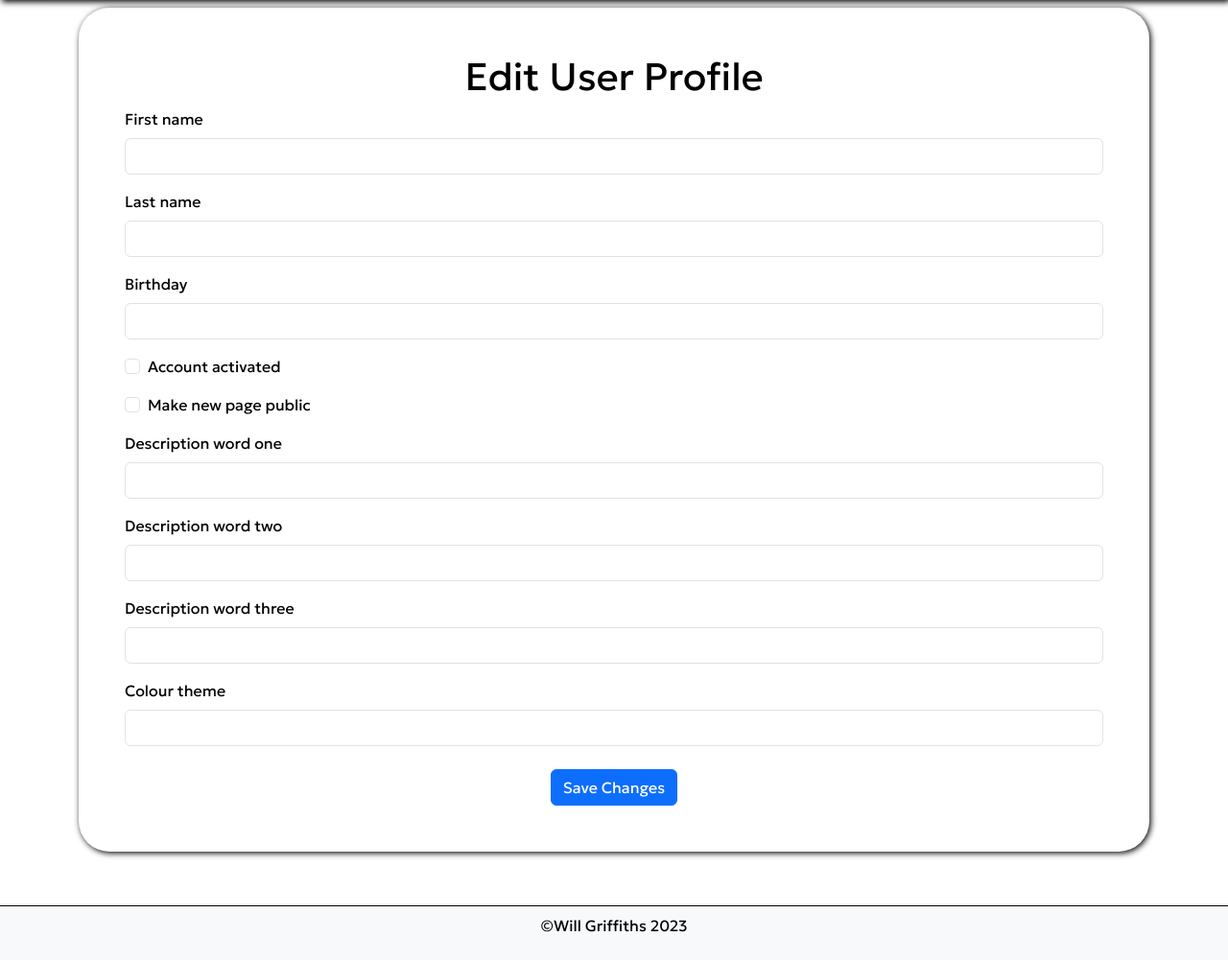
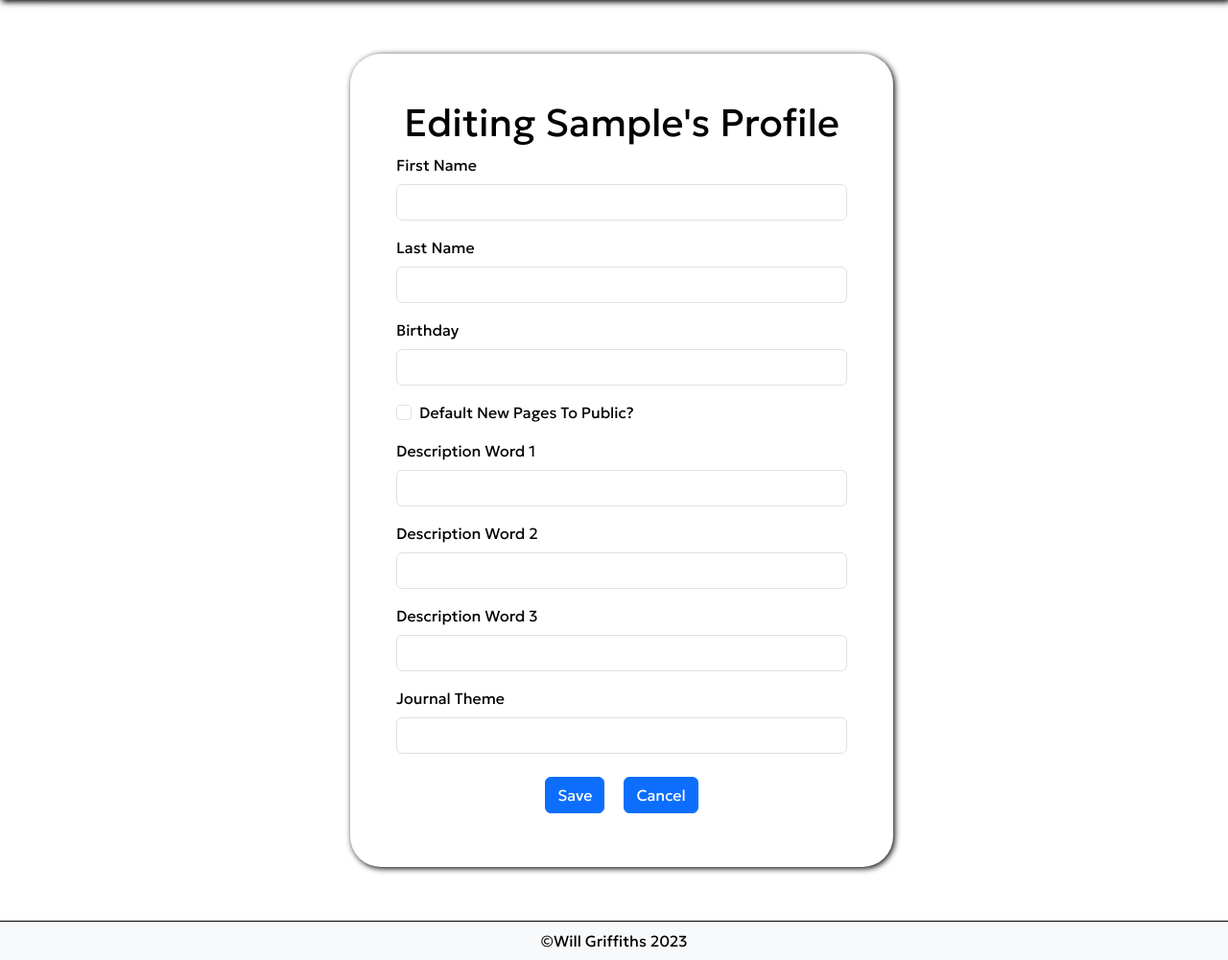
Before and after one commit to Will-Griffiths-Ireland/Journee, a Django app: page /addprofile/1/ in a window 1280 px wide. Shown: the part 97-1098 px from the top of the page at 96% size. Before the commit the page ends 1069 px from the top, so only its background shows below. Run offline with Django 4.2, Linux system fonts and the light colour scheme; the visitor is signed in with stand-in values (Sample User, id 1); some web fonts are replaced.

Commit message:
Create - Custom Profile view

```diff
--- a/journal/forms.py
+++ b/journal/forms.py
@@ -37,7 +37,7 @@ class JournalForm(forms.ModelForm):
         labels = {
             'title': 'Title',
             'content': 'Journal Entry',
-            'is_public': 'Share With Others?',
+            'is_public': 'Make Page Public?',
             'self_image': 'Selfie',
             'day_image': 'Photo Of The Day'
         }
@@ -52,18 +52,19 @@ class ProfileForm(forms.ModelForm):
         fields = ['first_name',
                   'last_name',
                   'birthday',
-                  'account_activated',
                   'make_new_page_public',
                   'description_word_one',
                   'description_word_two',
                   'description_word_three',
                   'colour_theme'
                   ]
-        # labels = {
-        #     'title': 'Title',
-        #     'content': 'Journal Entry',
-        #     'is_public': 'Share With Others?',
-        #     'self_image': 'Selfie',
-        #     'day_image': 'Photo Of The Day',
-        #     'selected_theme': 'Theme'
-        # }
+        labels = {
+                'first_name': 'First Name',
+                'last_name': 'Last Name',
+                'birthday': 'Birthday',
+                'make_new_page_public': 'Default New Pages To Public?',
+                'description_word_one': 'Description Word 1',
+                'description_word_two': 'Description Word 2',
+                'description_word_three': 'Description Word 3',
+                'colour_theme': 'Journal Theme'
+        }
--- a/journal/templates/journal/edit_profile.html
+++ b/journal/templates/journal/edit_profile.html
@@ -4,16 +4,19 @@
 
 {% block content %}
 
-<div class="container">
-    <form method="POST" enctype="multipart/form-data" class="p-5 form mt-2">
-        <h1 class="text-center">Edit User Profile </h1>
+<div class="center_screen">
+    <div class="text-left m-4 p-4 fade-in">
+    <form method="POST" enctype="multipart/form-data" class="p-5 form m-2">
+        <h1 class="text-center">Editing {{ request.user|title }}'s Profile </h1>
         {% csrf_token %}
         {{ form.media }}
         {{ form|crispy }}
         <div class="text-center">
-            <button type="submit" class="btn btn-primary mt-2">Save Changes</button>
+            <button type="submit" class="btn btn-primary m-2">Save</button>
+            <a href="javascript:history.go(-1)" class="btn btn-primary m-2">Cancel</a>
         </div>
 
     </form>
 </div>
+</div>
 {% endblock %}
--- a/templates/includes/header.html
+++ b/templates/includes/header.html
@@ -37,7 +37,6 @@
                             {% if request.user.is_authenticated %}
                             {% if request.user.account_user.user_id %}
                             <li><a class="dropdown-item" href="{% url 'view_profile' request.user.account_user.id %}">View Profile</a></li>
-                            <li><a class="dropdown-item" href="{% url 'edit_profile' request.user.account_user.id %}">Edit Profile</a></li>
                             {% else %}
                             <li><a class="dropdown-item" href="{% url 'add_profile' request.user.id %}">Add Profile</a></li>
                             {% endif %}
```
Also changed, not shown: journal/templates/journal/view_profile.html (+23 -4 lines).
